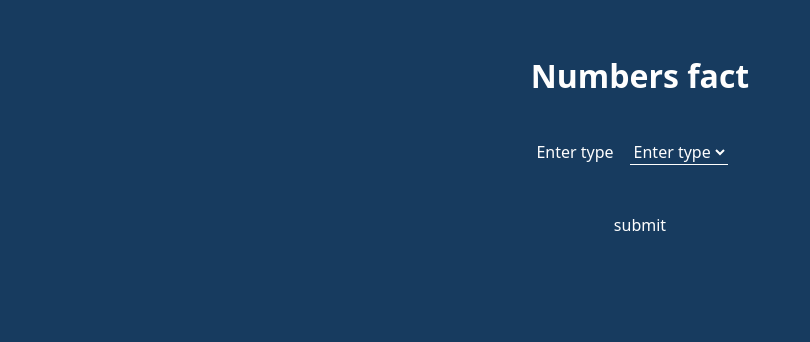
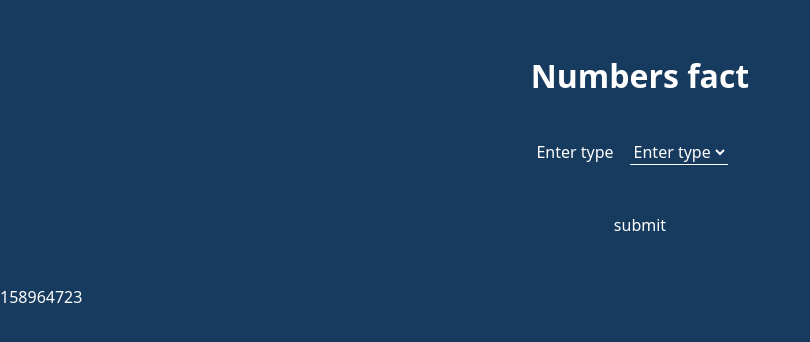
Before and after one commit to Ashkantvn/Numbers-facts, a React (Create React App) app: page / in a window 1280 px wide. Shown: the top 342 px of the page, without its empty margins (0-810 px from the left). Built offline with nearby package versions, Linux system fonts and the light colour scheme.

Commit message:
Create styled numbers jsx

```diff
--- a/src/App.tsx
+++ b/src/App.tsx
@@ -1,6 +1,7 @@
 import { QueryClient, QueryClientProvider } from "@tanstack/react-query";
 import Fact from "./parts/fact/fact";
 import Header from "./parts/header/Header";
+import StyledNumbers from "./parts/styled-numbers/styledNumbers";
 function App() {
   const client = new QueryClient({
     defaultOptions: {
@@ -16,6 +17,7 @@ function App() {
       <div className="container">
         <Header />
         <Fact />
+        <StyledNumbers/>
       </div>
     </QueryClientProvider>
   );
--- /dev/null
+++ b/src/parts/styled-numbers/styledNumbers.tsx
@@ -0,0 +1,8 @@
+const StyledNumbers = () => {
+  const randomNumbers = [1, 5, 8, 9, 6, 4, 7, 2, 3];
+  const mappedRandomNumbers = randomNumbers.map((number) => {
+    return <span className={"number-"+number} key={number}>{number}</span>;
+  });
+  return <>{mappedRandomNumbers}</>;
+};
+export default StyledNumbers;
```
